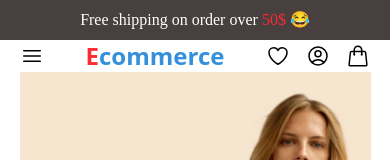
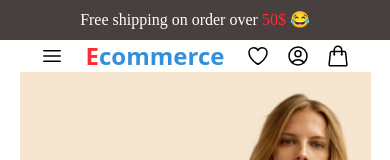
Before and after one commit to Chearothy/RothyEcommerce, a React (Vite) app: page / in a window 390 px wide. Shown: the top 160 px of the page. Built offline with nearby package versions, Linux system fonts and the light colour scheme; no server answers; a web font is replaced by a local one.

Commit message:
Update Header.jsx

```diff
--- a/src/components/Header.jsx
+++ b/src/components/Header.jsx
@@ -4,7 +4,7 @@ function Header() {
     const [isactive, setIsActive] = useState(false)
     return (
         <>
-            <header className='flex justify-between items-center px-[20px] bg-[#ffffff] border-b-\[1px\] border-gray-300 lg:px-40'>
+            <header className='flex justify-between items-center px-[40px] bg-[#ffffff] border-b-\[1px\] border-gray-300 lg:px-40'>
                 <div className='hidden max-sm:block '>
                     <button onClick={() => setIsActive(true)} className='flex gap-4' >
 
```
